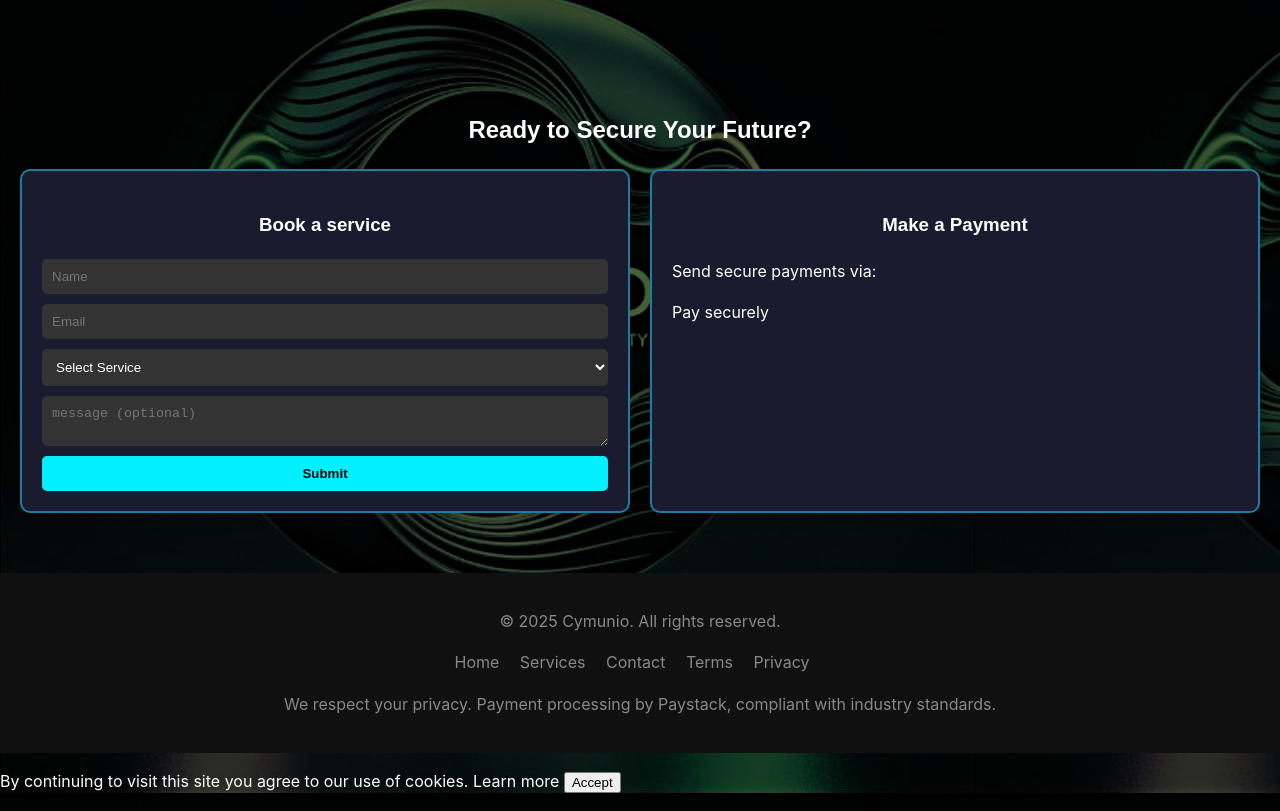
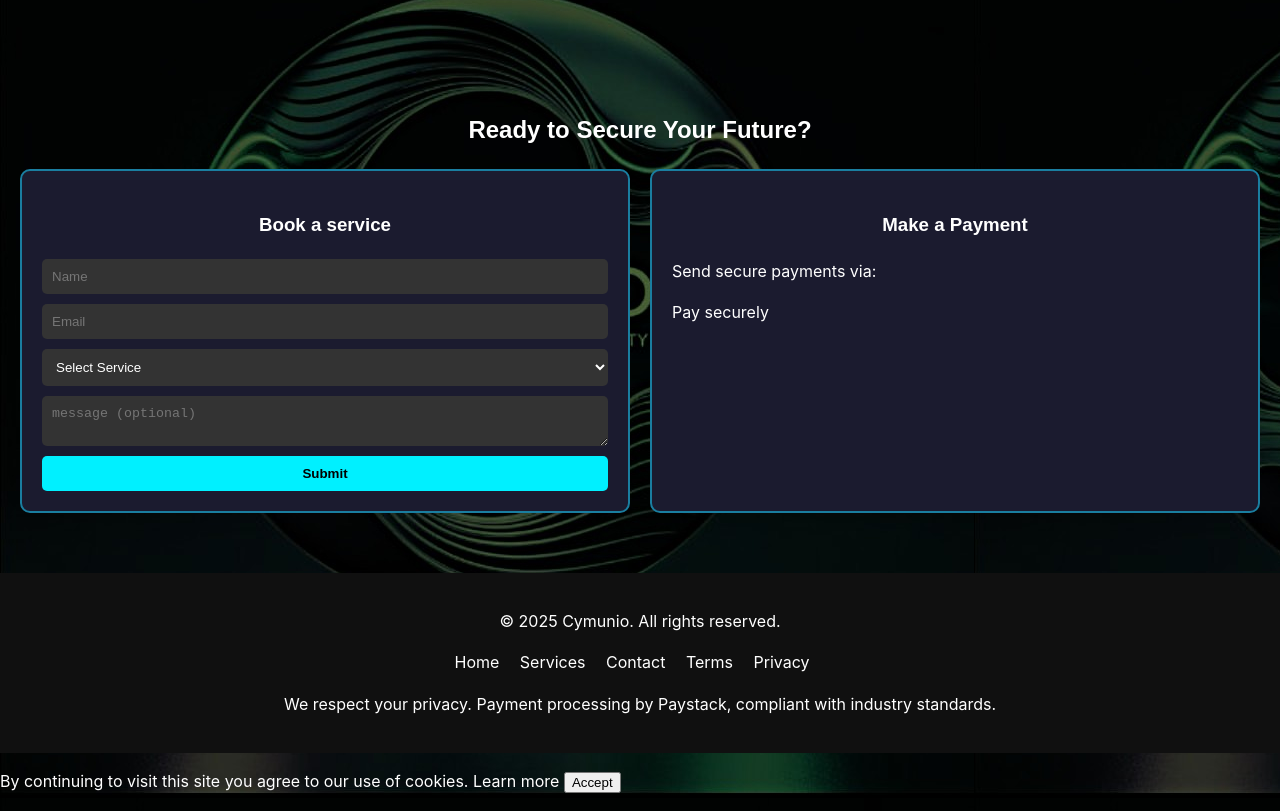
Before and after one commit to Torix13/cymunio.github.io, a plain HTML site: page index.html in a window 1280 px wide. Shown: the part 2139-2950 px from the top of the page. Drawn offline with Linux system fonts and the light colour scheme.

Commit message:
Update style.css

```diff
--- a/style.css
+++ b/style.css
@@ -233,7 +233,6 @@ footer {
     text-align: center;
     padding: 20px;
     background: #101010;
-    color: #888;
 }
 footer nav {
     margin-bottom: 1rem, ;
```
